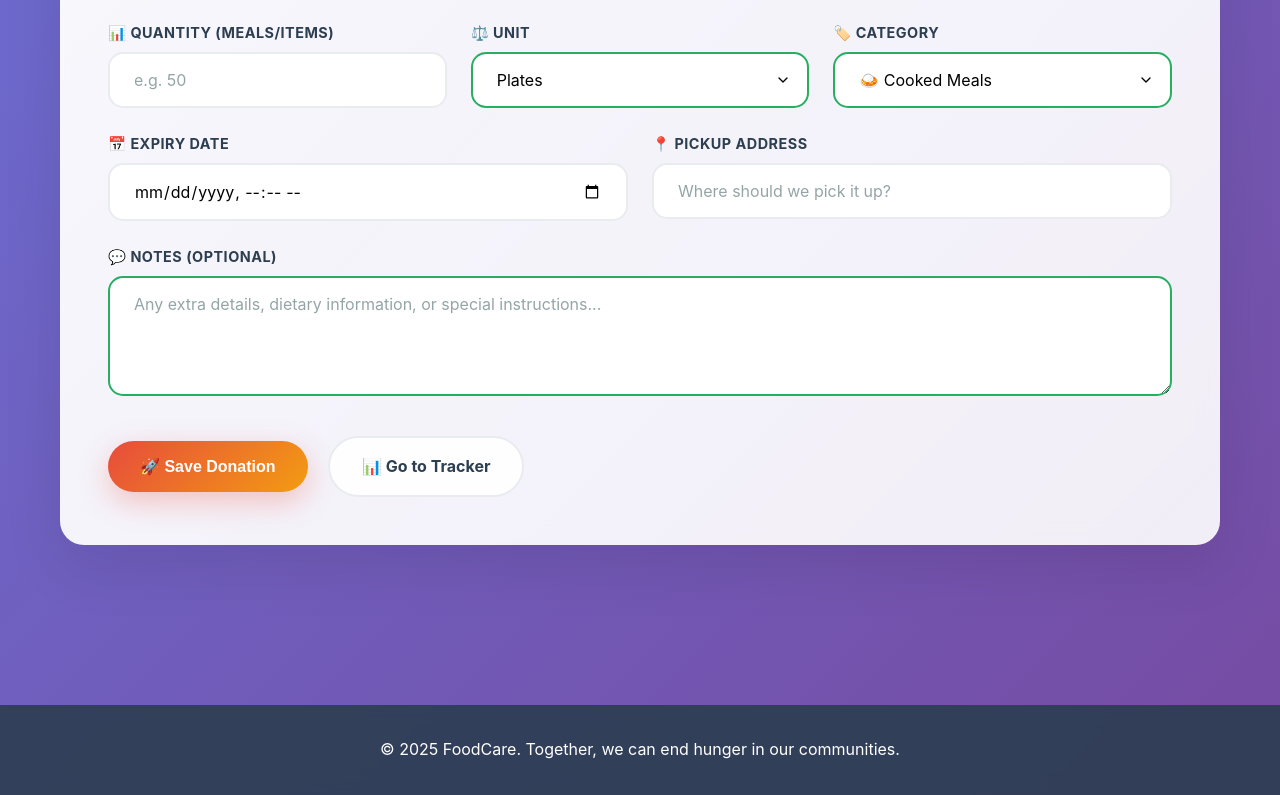
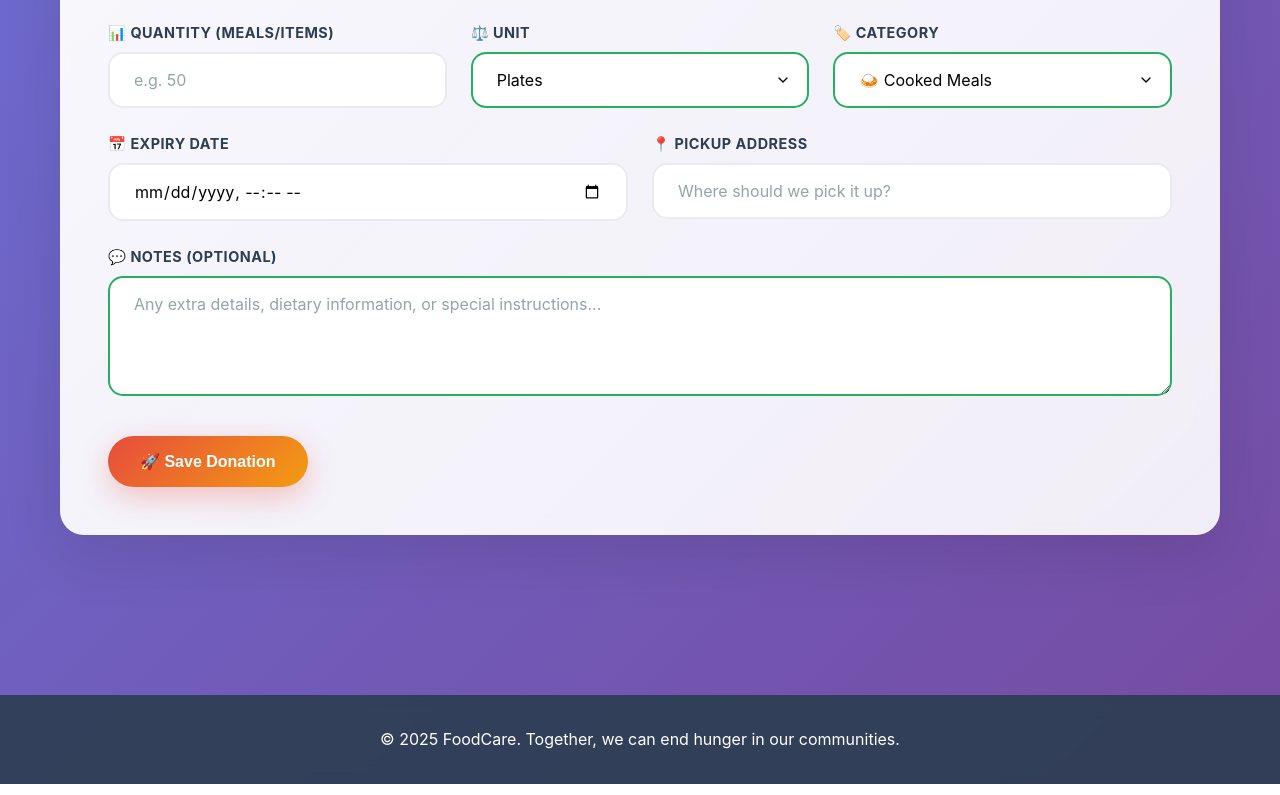
Before and after one commit to Yuvraj-Bhailot/FoodCare, a plain HTML site: page donate.html in a window 1280 px wide. Shown: the part 1444-2239 px from the top of the page. Drawn offline with Linux system fonts and the light colour scheme.

Commit message:
Update donate.html

```diff
--- a/donate.html
+++ b/donate.html
@@ -660,7 +660,6 @@
 
           <div class="mt-2">
             <button class="btn" type="submit" id="submitBtn">🚀 Save Donation</button>
-            <a class="btn secondary" href="#" id="trackBtn">📊 Go to Tracker</a>
           </div>
         </form>
 
@@ -871,4 +870,5 @@
     document.body.style.transition = 'opacity 0.5s ease-in-out';
   </script>
 </body>
+
 </html>
```
